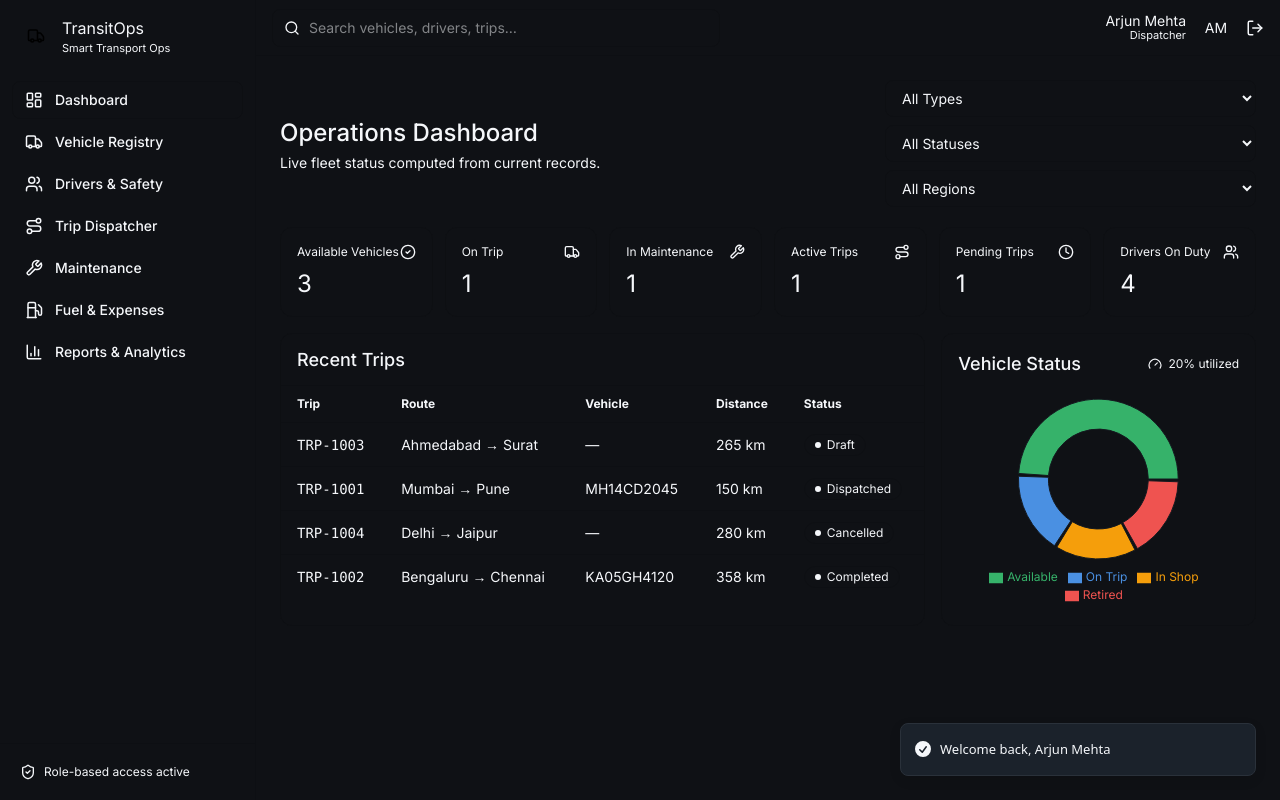
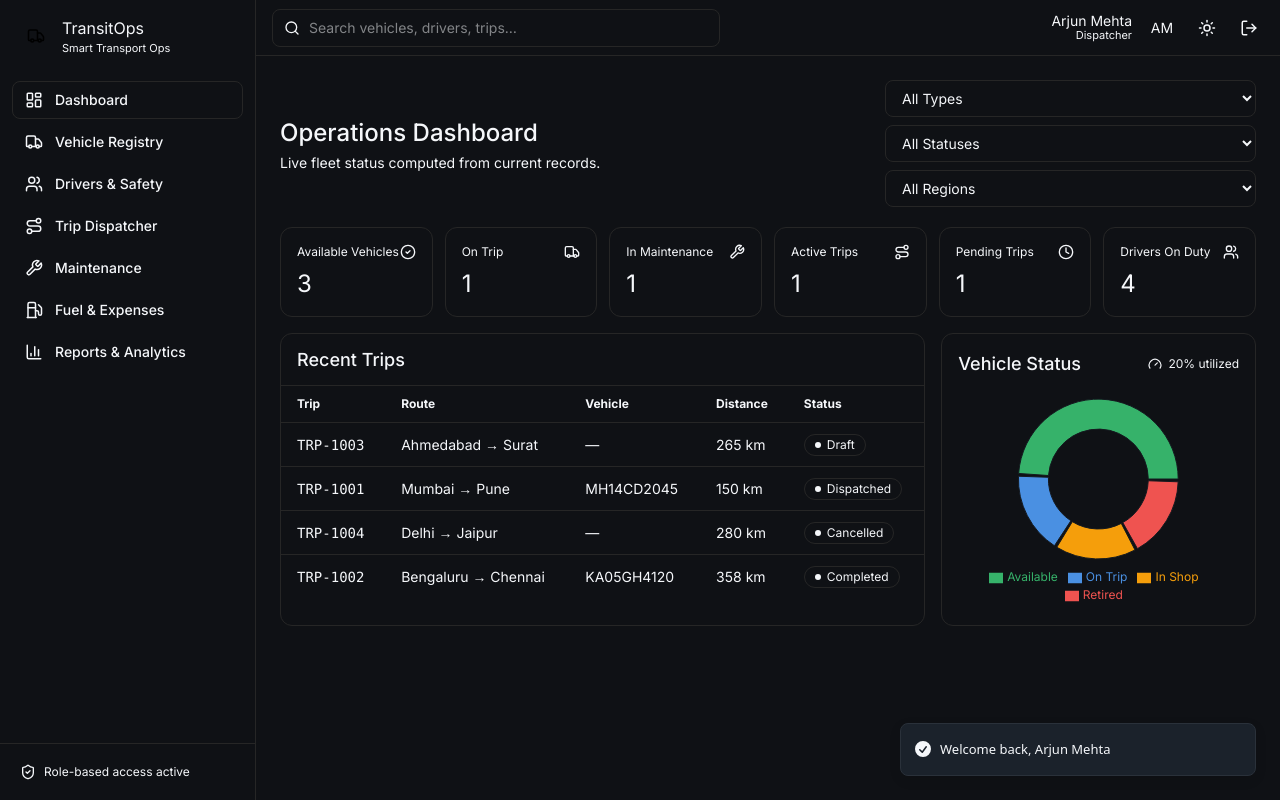
Before and after one commit to Team-Viraasat/TransitOps_Odoo_Hackathon, a React (Vite) app in the folder frontend/: page / in a window 1280 px wide. Both pictures are taken after a click on the button "Sign in". Built offline with nearby package versions, Linux system fonts and the light colour scheme.

Commit message:
feat: implement dark/light theme switcher and clean login screen layout

```diff
--- a/frontend/index.html
+++ b/frontend/index.html
@@ -5,8 +5,8 @@
 
       <meta charset="UTF-8" />
       <meta name="viewport" content="width=device-width, initial-scale=1.0" />
-      <title>Frontend design creation</title>
-      <meta name="description" content="This web application streamlines document management for professionals, offering intuitive design tools to create, edit, and share documents efficiently." />
+      <title>TransitOps — Smart Transport Operations Platform</title>
+      <meta name="description" content="TransitOps is a centralized transport operations platform for fleet management, driver compliance, trip dispatching, maintenance tracking, fuel logs, and analytics." />
       <meta name="robots" content="noindex, nofollow" />
       <style>html, body { height: 100%; margin: 0; } #root { height: 100%; }</style>
 
--- a/frontend/src/app/components/layout/Shell.tsx
+++ b/frontend/src/app/components/layout/Shell.tsx
@@ -12,6 +12,8 @@
   LogOut,
   Menu,
   ShieldCheck,
+  Sun,
+  Moon,
 } from "lucide-react";
 import { useStore } from "../../lib/store";
 import { canView, type ModuleKey } from "../../lib/rbac";
@@ -50,7 +52,7 @@
   onSearch: (v: string) => void;
   children: React.ReactNode;
 }) {
-  const { currentUser, logout } = useStore();
+  const { currentUser, logout, theme, toggleTheme } = useStore();
   const [mobileOpen, setMobileOpen] = useState(false);
   const role = currentUser!.role;
   const visibleNav = NAV.filter((n) => canView(role, n.module));
@@ -137,7 +139,14 @@
               <div className="text-[11px] leading-tight text-to-orange">{role}</div>
             </div>
             <div className="flex size-9 items-center justify-center rounded-full bg-to-blue/20 text-sm text-to-blue">{initials}</div>
-            <button onClick={logout} className="text-to-muted hover:text-to-red" title="Log out">
+            <button
+              onClick={toggleTheme}
+              className="text-to-muted hover:text-to-orange p-1.5 rounded-lg hover:bg-to-panel2 transition-colors cursor-pointer"
+              title={`Switch to ${theme === "dark" ? "light" : "dark"} mode`}
+            >
+              {theme === "dark" ? <Sun size={18} /> : <Moon size={18} />}
+            </button>
+            <button onClick={logout} className="text-to-muted hover:text-to-red p-1.5 rounded-lg hover:bg-to-panel2 transition-colors cursor-pointer" title="Log out">
               <LogOut size={18} />
             </button>
           </div>
--- a/frontend/src/app/components/screens/Auth.tsx
+++ b/frontend/src/app/components/screens/Auth.tsx
@@ -1,11 +1,11 @@
 import React, { useState } from "react";
-import { Truck, ShieldCheck } from "lucide-react";
+import { Truck, Sun, Moon } from "lucide-react";
 import { useStore } from "../../lib/store";
 import { Button, Field, Input } from "../ui/primitives";
 import { seedUsers } from "../../lib/seed";
 
 export function Auth() {
-  const { login } = useStore();
+  const { login, theme, toggleTheme } = useStore();
   const [email, setEmail] = useState("dispatch@transitops.local");
   const [password, setPassword] = useState("password123");
   const [remember, setRemember] = useState(true);
@@ -27,7 +27,16 @@
   };
 
   return (
-    <div className="flex min-h-screen w-full bg-to-bg text-to-text">
+    <div className="relative flex min-h-screen w-full bg-to-bg text-to-text">
+      {/* Floating Theme Toggle */}
+      <button
+        onClick={toggleTheme}
+        className="absolute top-4 right-4 z-50 flex size-10 items-center justify-center rounded-lg border border-to-border bg-to-panel text-to-text hover:bg-to-panel2 transition-colors cursor-pointer"
+        title={`Switch to ${theme === "dark" ? "light" : "dark"} mode`}
+      >
+        {theme === "dark" ? <Sun size={18} /> : <Moon size={18} />}
+      </button>
+
       {/* Left brand panel */}
       <div className="relative hidden flex-1 flex-col justify-between overflow-hidden border-r border-to-border bg-to-panel p-10 lg:flex">
         <div className="flex items-center gap-3">
@@ -35,22 +44,11 @@
             <Truck size={22} />
           </div>
           <div>
-            <div className="text-lg">TransitOps</div>
+            <div className="text-lg font-bold">TransitOps</div>
             <div className="text-xs text-to-muted">Smart Transport Operations Platform</div>
           </div>
         </div>
-        <div>
-          <h2 className="max-w-md leading-snug">
-            A live operations control room for your fleet — vehicles, drivers, dispatch, maintenance and analytics in one place.
-          </h2>
-          <div className="mt-6 grid max-w-md grid-cols-2 gap-3 text-sm text-to-muted">
-            {["Role-based access control", "Automatic status transitions", "Capacity & license validation", "Live KPIs and CSV reports"].map((f) => (
-              <div key={f} className="flex items-center gap-2 rounded-lg border border-to-border bg-to-bg px-3 py-2">
-                <ShieldCheck size={15} className="text-to-green shrink-0" /> {f}
-              </div>
-            ))}
-          </div>
-        </div>
+        <div />
         <div className="text-xs text-to-muted">Lightweight ERP module · Operational · Data-driven</div>
       </div>
 
@@ -62,10 +60,10 @@
               <div className="flex size-9 items-center justify-center rounded-lg bg-to-orange text-black">
                 <Truck size={18} />
               </div>
-              <span className="text-lg">TransitOps</span>
+              <span className="text-lg font-bold">TransitOps</span>
             </div>
           </div>
-          <h1>Sign in</h1>
+          <h1 className="text-2xl font-bold">Sign in</h1>
           <p className="mt-1 text-sm text-to-muted">Access your transport operations workspace.</p>
 
           <form onSubmit={submit} className="mt-6 space-y-4">
@@ -79,7 +77,7 @@
             {error && <div className="rounded-lg border border-to-red/30 bg-to-red/10 px-3 py-2 text-xs text-to-red">{error}</div>}
 
             <div className="flex items-center justify-between text-xs text-to-muted">
-              <label className="flex items-center gap-2">
+              <label className="flex items-center gap-2 cursor-pointer select-none">
                 <input type="checkbox" checked={remember} onChange={(e) => setRemember(e.target.checked)} className="accent-to-orange" />
                 Remember me
               </label>
@@ -88,7 +86,7 @@
               </a>
             </div>
 
-            <Button type="submit" variant="primary" className="w-full">
+            <Button type="submit" variant="primary" className="w-full font-semibold">
               Sign in
             </Button>
           </form>
@@ -103,9 +101,9 @@
                     setEmail(u.email);
                     setPassword("password123");
                   }}
-                  className="flex w-full items-center justify-between rounded px-2 py-1 text-xs hover:bg-to-panel2"
+                  className="flex w-full items-center justify-between rounded px-2 py-1 text-xs hover:bg-to-panel2 cursor-pointer text-left"
                 >
-                  <span className="text-to-orange">{u.role}</span>
+                  <span className="text-to-orange font-medium">{u.role}</span>
                   <span className="font-mono text-to-muted">{u.email}</span>
                 </button>
               ))}
--- a/frontend/src/app/lib/store.tsx
+++ b/frontend/src/app/lib/store.tsx
@@ -67,6 +67,8 @@
   addFuelLog: (f: Omit<FuelLog, "id">) => void;
   addExpense: (e: Omit<Expense, "id">) => void;
 
+  theme: "light" | "dark";
+  toggleTheme: () => void;
   updateSettings: (s: Partial<Settings>) => void;
 }
 
@@ -89,6 +91,23 @@
   const [expenses, setExpenses] = useState<Expense[]>(seedExpenses);
   const [settings, setSettings] = useState<Settings>(seedSettings);
   const [tripCounter, setTripCounter] = useState(1005);
+  const [theme, setTheme] = useState<"light" | "dark">(() => {
+    const local = localStorage.getItem("theme");
+    if (local === "light" || local === "dark") return local;
+    return "dark";
+  });
+
+  React.useEffect(() => {
+    const root = window.document.documentElement;
+    if (theme === "dark") {
+      root.classList.add("dark");
+    } else {
+      root.classList.remove("dark");
+    }
+    localStorage.setItem("theme", theme);
+  }, [theme]);
+
+  const toggleTheme = () => setTheme((t) => (t === "dark" ? "light" : "dark"));
 
   const setVehicleStatus = (id: string, status: VehicleStatus) =>
     setVehicles((prev) => prev.map((v) => (v.id === id ? { ...v, status } : v)));
@@ -106,6 +125,8 @@
       fuelLogs,
       expenses,
       settings,
+      theme,
+      toggleTheme,
 
       login: (email, password) => {
         const u = users.find((x) => x.email.toLowerCase() === email.trim().toLowerCase());
@@ -339,7 +360,7 @@
         toast.success("Settings saved.");
       },
     };
-  }, [currentUser, users, vehicles, drivers, trips, maintenance, fuelLogs, expenses, settings, tripCounter]);
+  }, [currentUser, users, vehicles, drivers, trips, maintenance, fuelLogs, expenses, settings, tripCounter, theme]);
 
   return <StoreContext.Provider value={api}>{children}</StoreContext.Provider>;
 }
--- a/frontend/src/styles/theme.css
+++ b/frontend/src/styles/theme.css
@@ -39,6 +39,20 @@
   --sidebar-accent-foreground: oklch(0.205 0 0);
   --sidebar-border: oklch(0.922 0 0);
   --sidebar-ring: oklch(0.708 0 0);
+
+  /* TransitOps Custom Tokens - Light Mode */
+  --to-bg: #f4f5f7;
+  --to-panel: #ffffff;
+  --to-panel2: #eef0f3;
+  --to-border: #d8dce2;
+  --to-text: #181d25;
+  --to-muted: #637083;
+  --to-orange: #d98a00;
+  --to-blue: #2b6cb0;
+  --to-green: #2f855a;
+  --to-amber: #c05621;
+  --to-red: #c53030;
+  --to-gray: #4a5568;
 }
 
 .dark {
@@ -76,6 +90,20 @@
   --sidebar-accent-foreground: oklch(0.985 0 0);
   --sidebar-border: oklch(0.269 0 0);
   --sidebar-ring: oklch(0.439 0 0);
+
+  /* TransitOps Custom Tokens - Dark Mode */
+  --to-bg: #0f1115;
+  --to-panel: #151a20;
+  --to-panel2: #1b222b;
+  --to-border: #2a313a;
+  --to-text: #f5f7fa;
+  --to-muted: #98a2b3;
+  --to-orange: #d98a00;
+  --to-blue: #4a90e2;
+  --to-green: #36b26a;
+  --to-amber: #f59e0b;
+  --to-red: #ef5350;
+  --to-gray: #64748b;
 }
 
 @theme inline {
@@ -120,18 +148,18 @@
 }
 
 @theme {
-  --color-to-bg: #0f1115;
-  --color-to-panel: #151a20;
-  --color-to-panel2: #1b222b;
-  --color-to-border: #2a313a;
-  --color-to-text: #f5f7fa;
-  --color-to-muted: #98a2b3;
-  --color-to-orange: #d98a00;
-  --color-to-blue: #4a90e2;
-  --color-to-green: #36b26a;
-  --color-to-amber: #f59e0b;
-  --color-to-red: #ef5350;
-  --color-to-gray: #64748b;
+  --color-to-bg: var(--to-bg);
+  --color-to-panel: var(--to-panel);
+  --color-to-panel2: var(--to-panel2);
+  --color-to-border: var(--to-border);
+  --color-to-text: var(--to-text);
+  --color-to-muted: var(--to-muted);
+  --color-to-orange: var(--to-orange);
+  --color-to-blue: var(--to-blue);
+  --color-to-green: var(--to-green);
+  --color-to-amber: var(--to-amber);
+  --color-to-red: var(--to-red);
+  --color-to-gray: var(--to-gray);
   --font-sans: 'Inter', ui-sans-serif, system-ui, sans-serif;
   --font-mono: 'JetBrains Mono', ui-monospace, monospace;
 }
```
